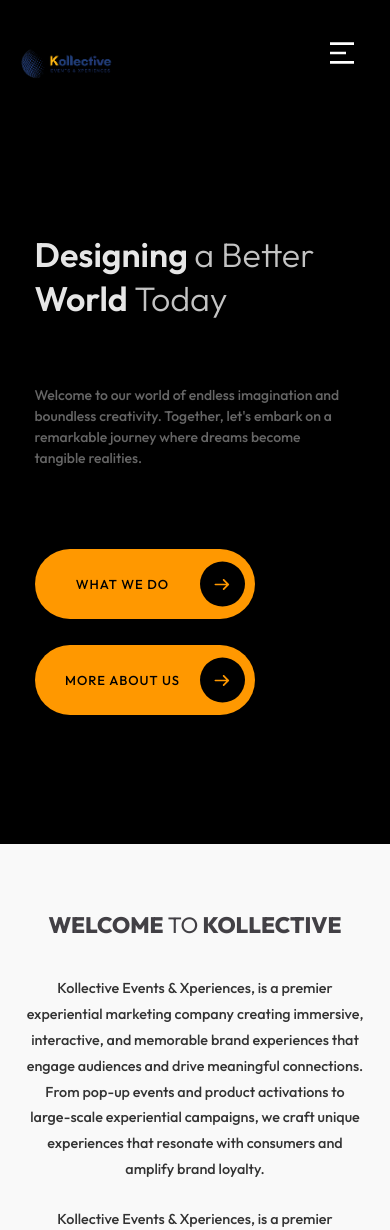
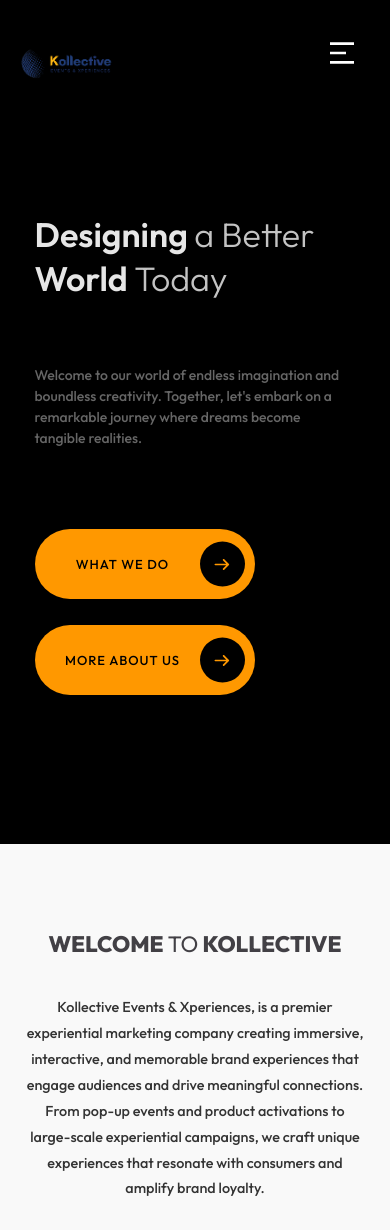
Before and after one commit to MrLahoty/Kollective, a React (Vite) app: page / in a window 390 px wide. Shown: the top 1230 px of the page. Built offline with nearby package versions, Linux system fonts and the light colour scheme.

Commit message:
Initial commit

```diff
--- a/src/pages/about/about.css
+++ b/src/pages/about/about.css
@@ -120,6 +120,7 @@
 
 /* General improvements for smaller screens */
 @media screen and (max-width: 768px) {
+
   .about-section.container {
     padding-left: 1rem;
     padding-right: 1rem;
@@ -138,7 +139,8 @@
 
   .about__heading {
     text-align: center;
-    margin-top: 1rem;
+    margin-top: 2.2rem;
+    font-size: 1.4rem;
   }
 
   .about__paragraph {
--- a/src/pages/home/home.css
+++ b/src/pages/home/home.css
@@ -609,7 +609,7 @@
   .hero-title {
     font-size: 34px;
     line-height: 1.3;
-    margin-top: 6.5rem;
+    margin-top: 4rem;
   }
 
   .hero-description {
```
